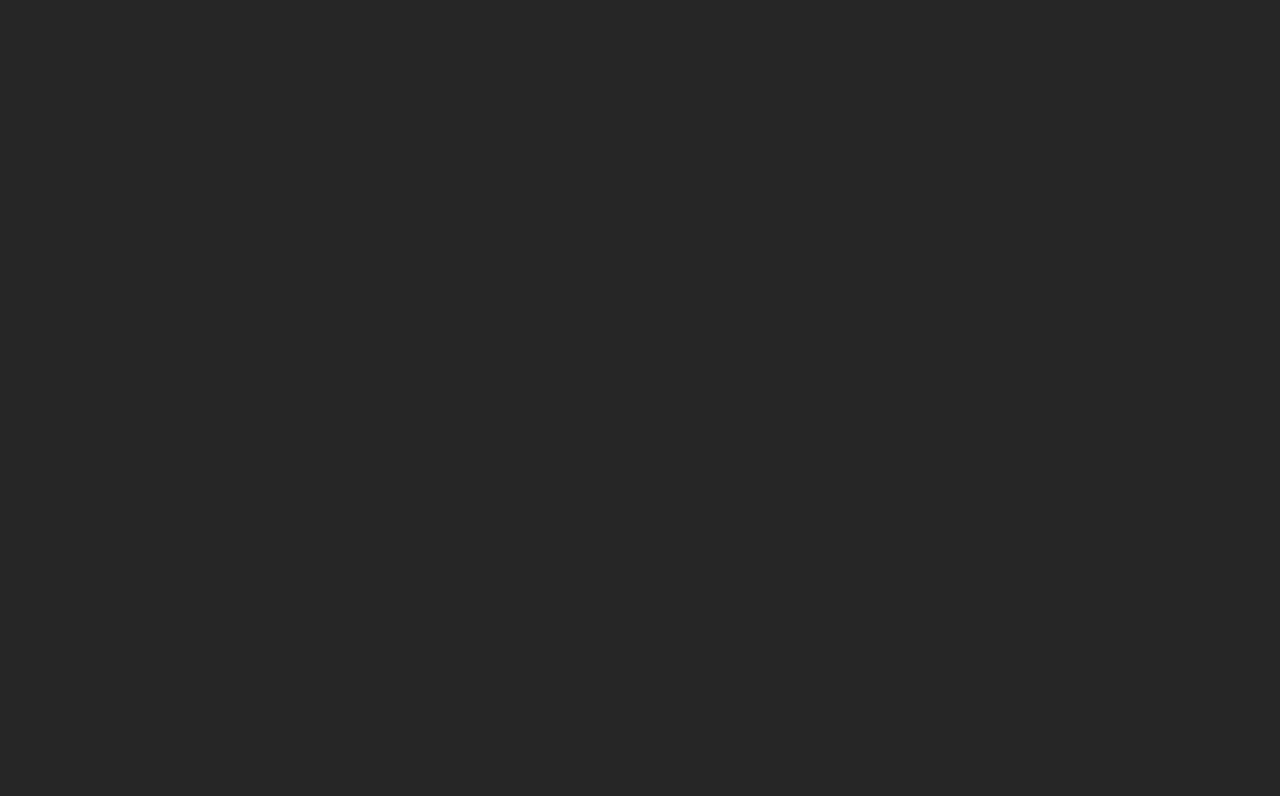
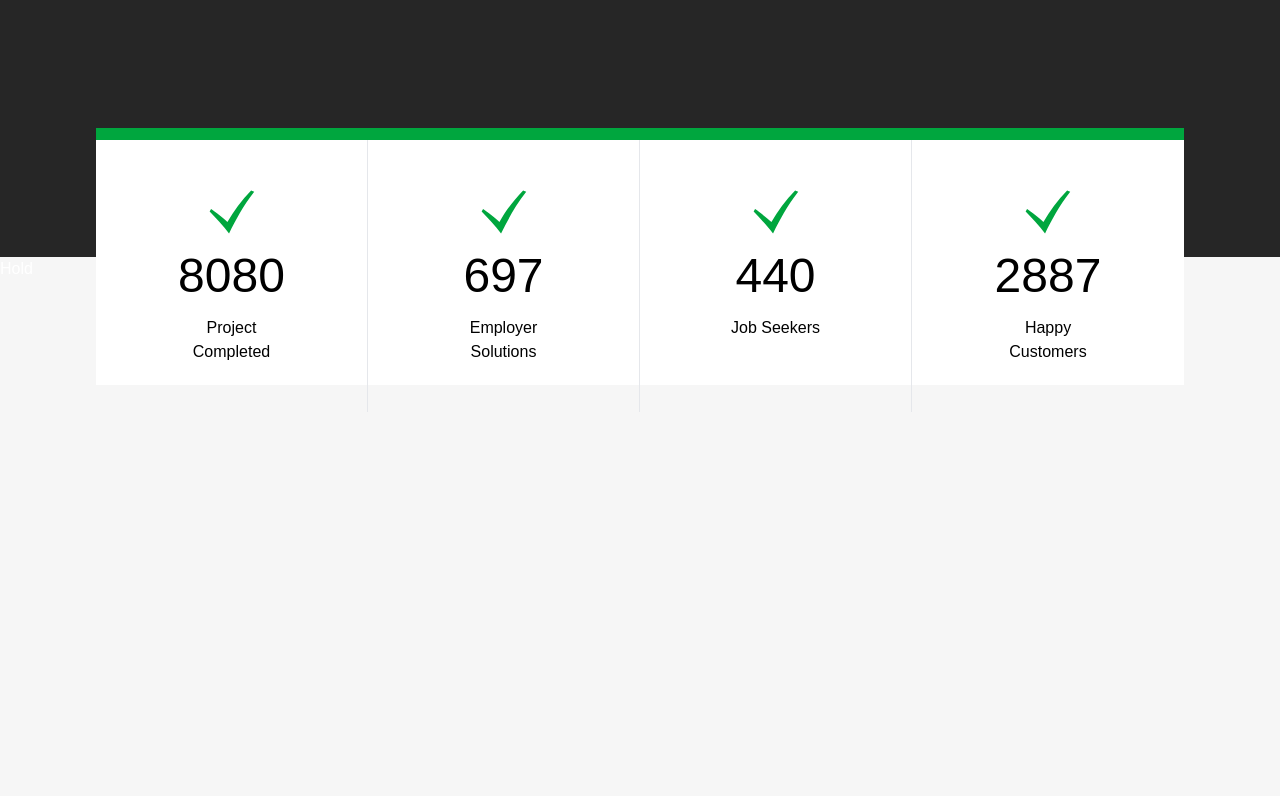
Before and after one commit to rosennabs/workvite, a Next.js app in the folder frontend/: page / in a window 1280 px wide. Shown: the part 3984-4780 px from the top of the page. Before the commit the page ends 4089 px from the top, so only its background shows below. Built offline with nearby package versions, Linux system fonts and the light colour scheme.

Commit message:
Implement KPI grid

```diff
--- a/frontend/src/app/page.tsx
+++ b/frontend/src/app/page.tsx
@@ -20,7 +20,7 @@ export default function Home() {
   // }, []);
 
   return (
-    <div className="flex flex-col items-center">
+    <div className="flex flex-col items-center pb-12">
       <div className="relative overflow-hidden">
         <img className="w-full block opacity-60 object-cover scale-145 py-42" src="/banner-1.jpg" alt="image of a corporate woman" />
 
@@ -47,7 +47,7 @@ export default function Home() {
 
       <div className="relative flex flex-col">
 
-      <div className="flex justify-around bg-[#262626] w-full p-24">
+      <div className="flex justify-around bg-[#262626] w-full p-24 mb-38">
 
         <div className="w-2/5">
           <p className="text-green-600 font-bold mb-4">Learn About Agency</p>
@@ -91,11 +91,38 @@ export default function Home() {
           </div>
         </div>
 
+        </div>
 
+        <div className="absolute -bottom-32 z-10 justify-center bg-white mx-24 h-[257px]">
+          <div className="bg-green-600 h-3"></div>
+          <div className="grid grid-cols-4 ">
+            <div className="flex flex-col items-center text-center border-r border-r-gray-200 space-y-4 py-12 px-20 text-black">
+            <span className="text-green-600 text-5xl"><GiCheckMark /></span>
+            <span className="text-5xl">8080</span>
+            <p>Project Completed</p>
+            </div>
+            <div className="flex flex-col items-center text-center border-r border-r-gray-200 space-y-4 py-12 px-20 text-black">
+            <span className="text-green-600 text-5xl"><GiCheckMark /></span>
+            <span className="text-5xl">697</span>
+              <p>Employer Solutions</p>
+            </div>
+            <div className="flex flex-col items-center text-center border-r border-r-gray-200 space-y-4 py-12 px-20 text-black">
+            <span className="text-green-600 text-5xl"><GiCheckMark /></span>
+            <span className="text-5xl">440</span>
+              <p>Job Seekers</p>
+            </div>
+            <div className="flex flex-col items-center text-center space-y-4 py-12 px-20 text-black">
+            <span className="text-green-600 text-5xl"><GiCheckMark /></span>
+            <span className="text-5xl">2887</span>
+              <p>Happy Customers</p>
+            </div>
+
+          </div>
         </div>
-        <div className="bg-white mx-24">
+      </div>
 
-        </div>
+      <div className="bg-[#f6f6f6] w-full min-h-[1000px]">
+        <p>Hold</p>
       </div>
 
     </div>
```
